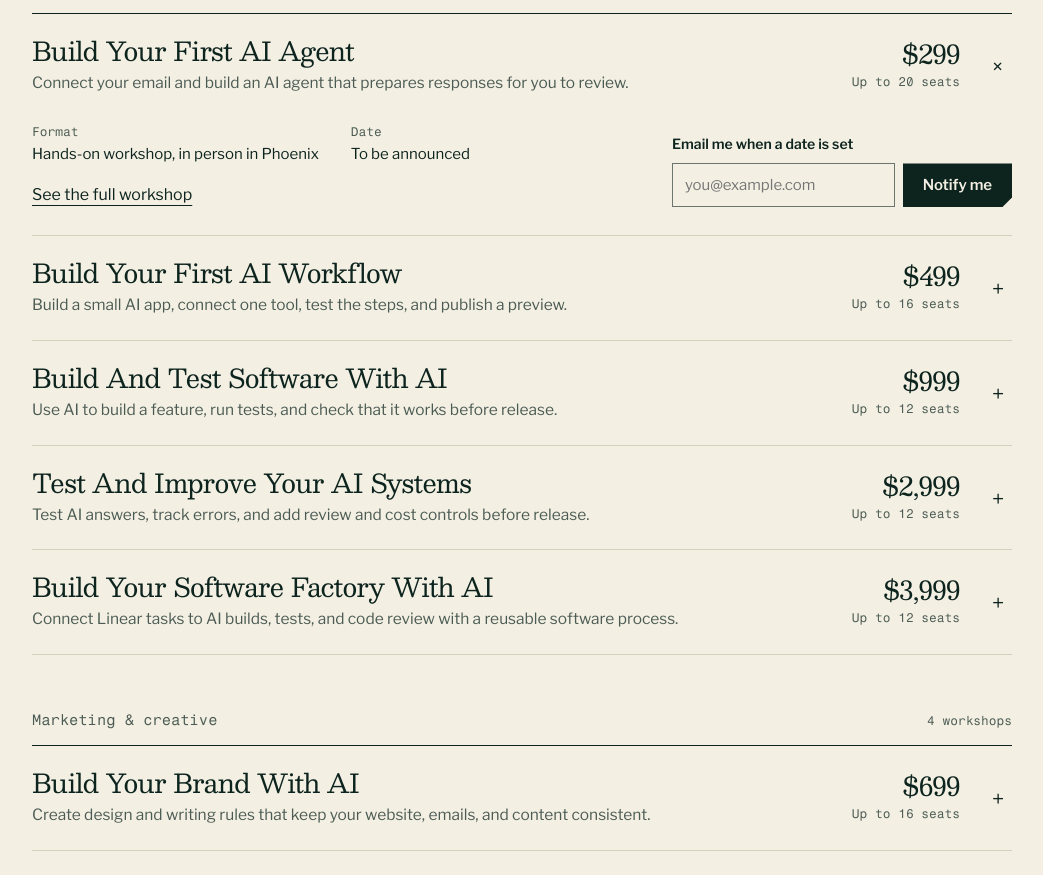
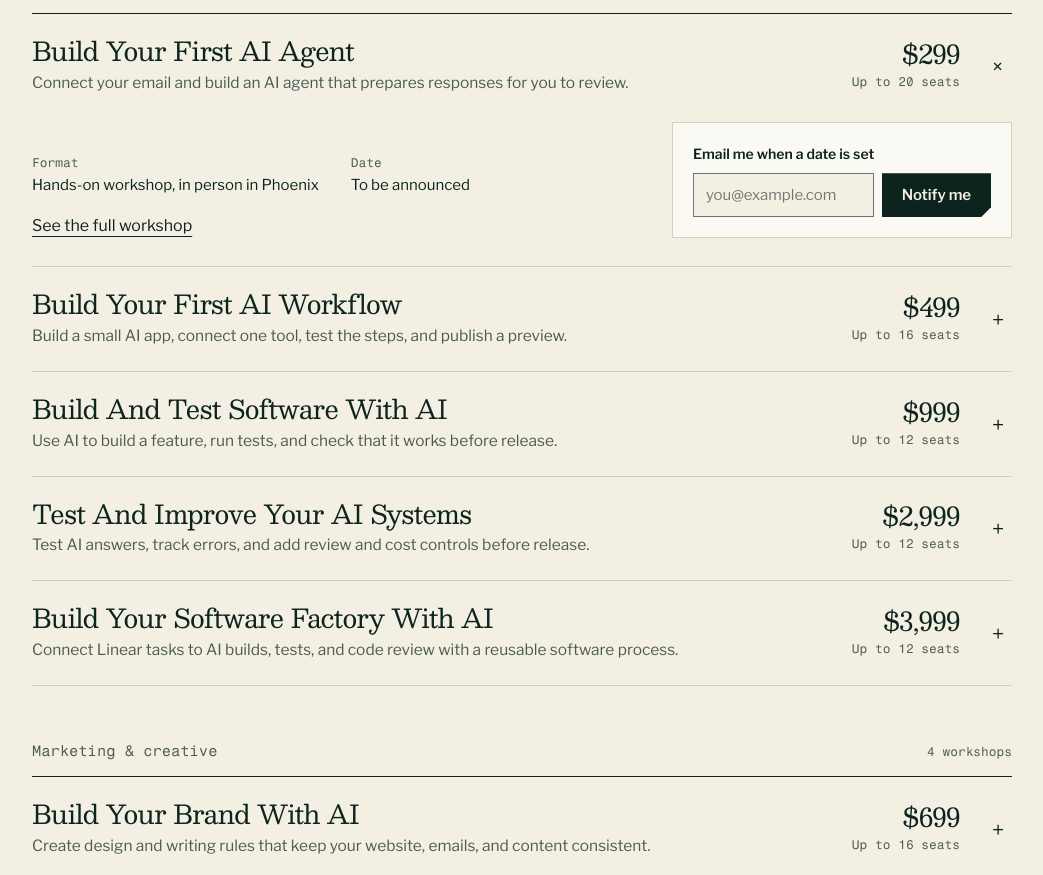
Before and after one commit to Ship-AI-Club/website, a Next.js app: page /workshops in a window 1280 px wide. Shown: the part 1340-2215 px from the top of the page, without its empty margins (118-1161 px from the left). Built offline with nearby package versions, Linux system fonts and the light colour scheme.

Commit message:
Workshops hub: the date email form sits on the raised panel too
The panel rule from the programs hub now covers both hub lists, so the
"Email me when a date is set" form in each workshop row matches.

Co-Authored-By: Claude Fable 5.2 <noreply@anthropic.com>

```diff
--- a/app/hub.css
+++ b/app/hub.css
@@ -106,9 +106,9 @@
   margin: 0;
 }
 
-/* on the programs hub, the open email form sits on the same raised
-   panel as the assessment invitation below it */
-#explore-programs .toc-action .wn-form {
+/* on both hubs, the open email form sits on the same raised panel as
+   the assessment invitation on the programs hub */
+.hub-list .toc-action .wn-form {
   padding: 20px;
   background: var(--surface);
   border: 1px solid var(--hairline);
```
